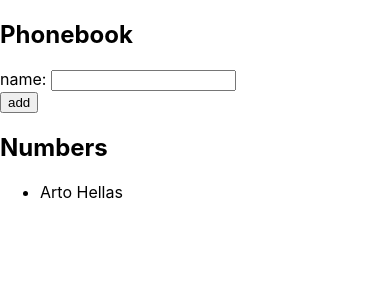
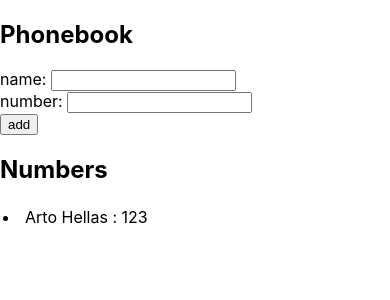
Before and after one commit to temcavanagh/fullstackopen, a React (Create React App) app in the folder part2/part2.6/: page / in a window 390 px wide. Shown: the top 300 px of the page. Built offline with nearby package versions, Linux system fonts and the light colour scheme.

Commit message:
2.8 Phonebook Step 3

```diff
--- a/part2/part2.6/src/App.js
+++ b/part2/part2.6/src/App.js
@@ -2,16 +2,19 @@ import React, { useState } from 'react'
 
 const App = () => {
   const [ persons, setPersons ] = useState([
-    { name: 'Arto Hellas' }
+    { name: 'Arto Hellas', number: '123' }
   ])
   const [ newName, setNewName ] = useState('')
+  const [ newNumber, setNewNumber] = useState('')
 
   const addPerson = (event) => {
     event.preventDefault()
     const existingNames = persons.map(each => each.name)
+    const existingNumbers = persons.map(each => each.number)
     if (!existingNames.includes(newName)){
       const personsObject = {
         name: newName,
+        number: newNumber,
         id: persons.length + 1,
       }
       setPersons(persons.concat(personsObject))
@@ -20,11 +23,17 @@ const App = () => {
         return
     }
     setNewName('')
+    setNewNumber('')
   }
 
   const handlePersonChange = (event) => {
     console.log(event.target.value)
     setNewName(event.target.value)
+  }
+
+  const handleNumberChange = (event) => {
+    console.log(event.target.value)
+    setNewNumber(event.target.value)
   }
 
   return (
@@ -33,10 +42,10 @@ const App = () => {
 
       <form onSubmit={addPerson}>
         <div>
-          name: <input
-            value={newName}
-            onChange={handlePersonChange}
-            />
+          name: <input value={newName} onChange={handlePersonChange}/>
+        </div>
+        <div>
+          number: <input value={newNumber} onChange={handleNumberChange}/>
         </div>
         <div>
           <button type="submit">add</button>
@@ -44,9 +53,9 @@ const App = () => {
       </form>
 
       <h2>Numbers</h2>
-      <ul>
-        {persons.map((persons) => (<li>{persons.name}</li>))}
-      </ul>
+      <table>
+          <td>{persons.map((persons) => (<li>{persons.name} : {persons.number}</li>))} </td>
+      </table>
     </div>
   )
 }
```
